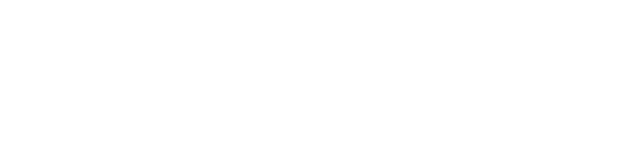
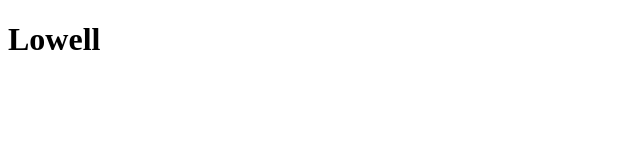
Before and after one commit to LowellTebrero/webdev-course, a plain HTML site: page index.html in a window 1280 px wide. Shown: the whole page, without its empty margins (0-640 px from the left). Drawn offline with Linux system fonts and the light colour scheme.

Commit message:
'update'

```diff
--- a/index.html
+++ b/index.html
@@ -6,6 +6,6 @@
     <title>Document</title>
 </head>
 <body>
-
+    <h1>Lowell</h1>
 </body>
 </html>
```
